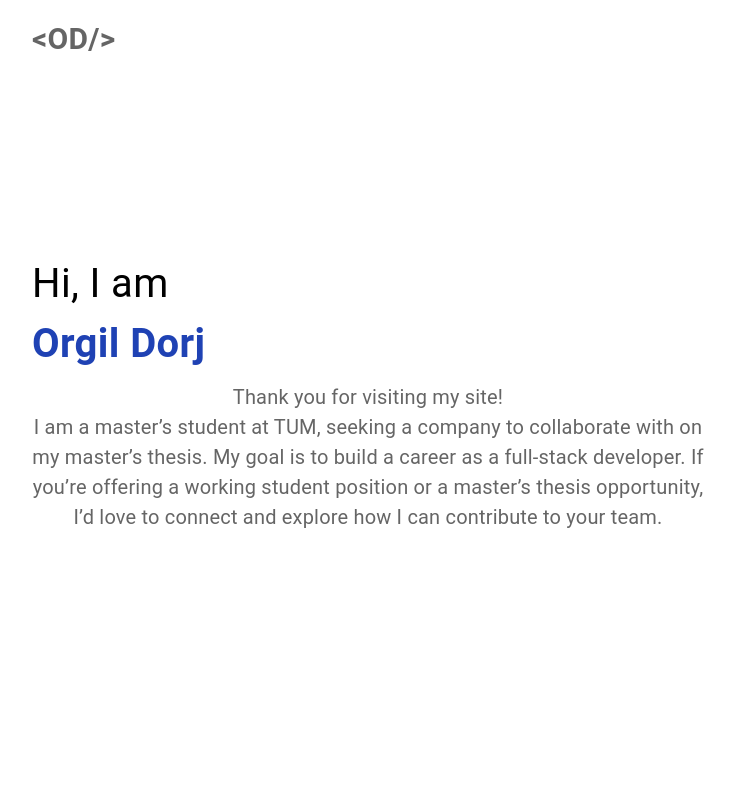
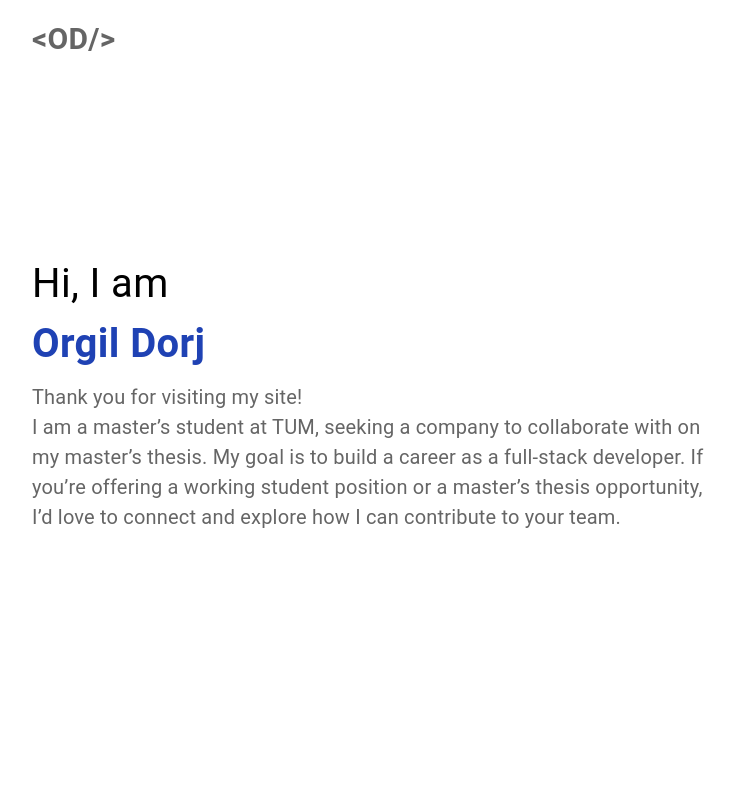
Before and after one commit to orgildorj/personal-website, a Next.js app: page / in a window 1280 px wide. Shown: the top 800 px of the page, without its empty margins (32-766 px from the left). Built offline with nearby package versions, Linux system fonts and the light colour scheme.

Commit message:
Hero error fixed

```diff
--- a/src/app/components/Hero.tsx
+++ b/src/app/components/Hero.tsx
@@ -2,7 +2,6 @@
 
 import { Container, Grid2, Typography } from "@mui/material";
 // import Image from "next/image";
-import { styles } from "./styles.js";
 import { motionProps } from "./motionProps";
 // import mongolia_flag from "../pictures/mongolia_flag.png";
 // import selfie from "../pictures/selfie.png";
@@ -39,7 +38,7 @@ function Hero() {
           >
             Orgil Dorj
           </Typography>
-          <Typography sx={styles.sectionSubTitle}>
+          <Typography sx={{ fontSize: 20, opacity: 0.6 }}>
             Thank you for visiting my site!
             <br />I am a master’s student at TUM, seeking a company to
             collaborate with on my master’s thesis. My goal is to build a career
```
